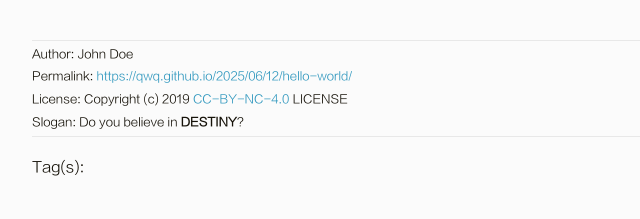
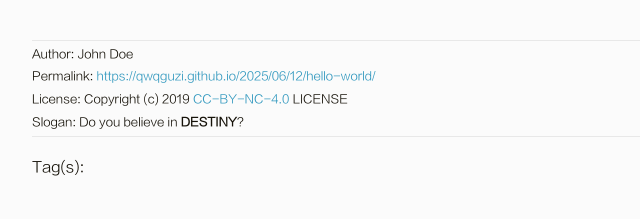
Before and after one commit to QwQguzi/QwQ.github.io, a plain HTML site: page 2025/06/12/hello-world/index.html in a window 1280 px wide. Shown: the part 1022-1241 px from the top of the page, 218-858 px from the left. Drawn offline with Linux system fonts and the light colour scheme.

Commit message:
Site updated: 2025-06-12 01:55:35

```diff
--- a/2025/06/12/hello-world/index.html
+++ b/2025/06/12/hello-world/index.html
@@ -248,7 +248,7 @@
 
                     <p class="copyright-item">
                         <span>Permalink:</span>
-                        <span><a href="https://qwq.github.io/2025/06/12/hello-world/">https://qwq.github.io/2025/06/12/hello-world/</a></span>
+                        <span><a href="https://qwqguzi.github.io/2025/06/12/hello-world/">https://qwqguzi.github.io/2025/06/12/hello-world/</a></span>
                     </p>
 
 
```
